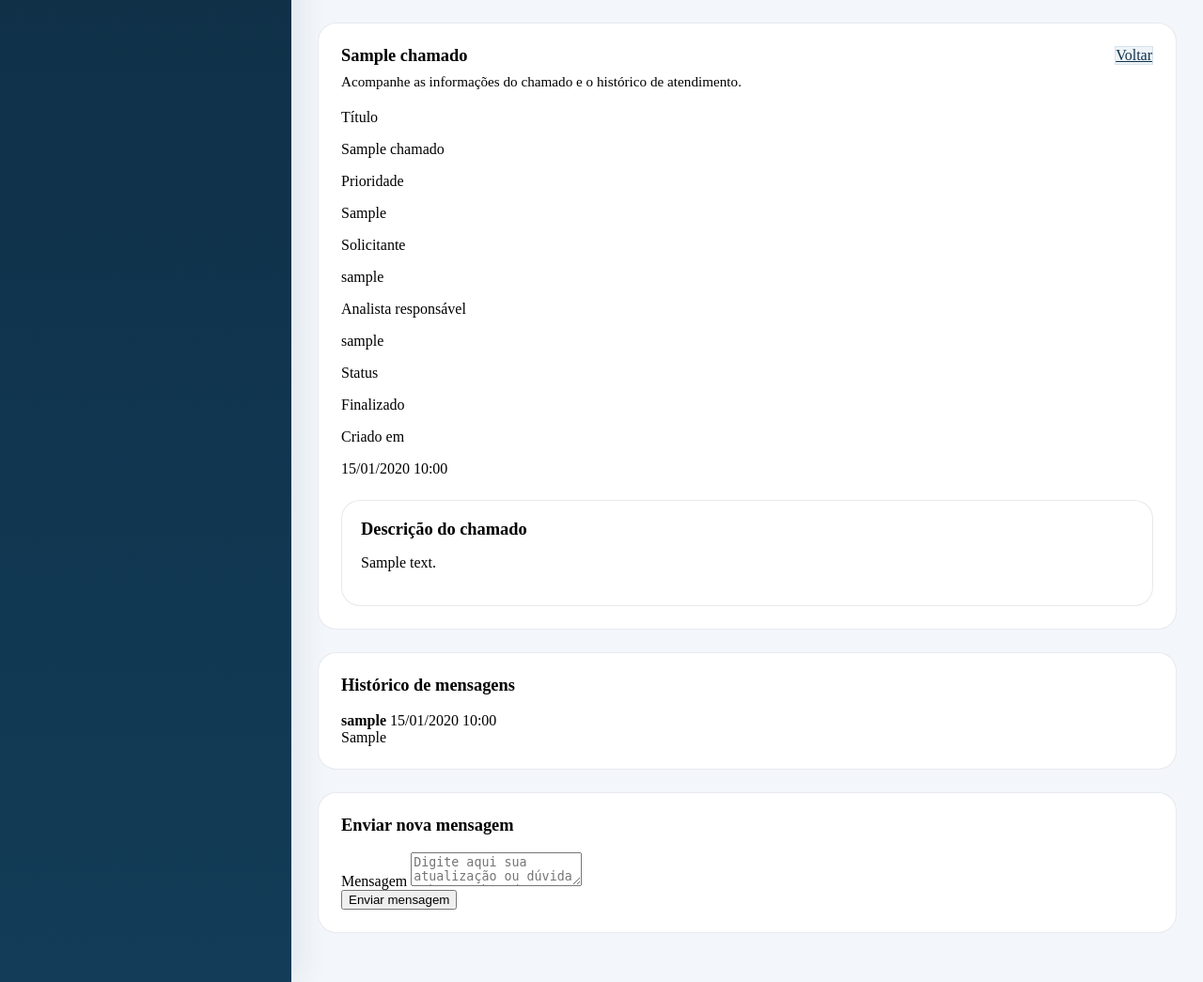
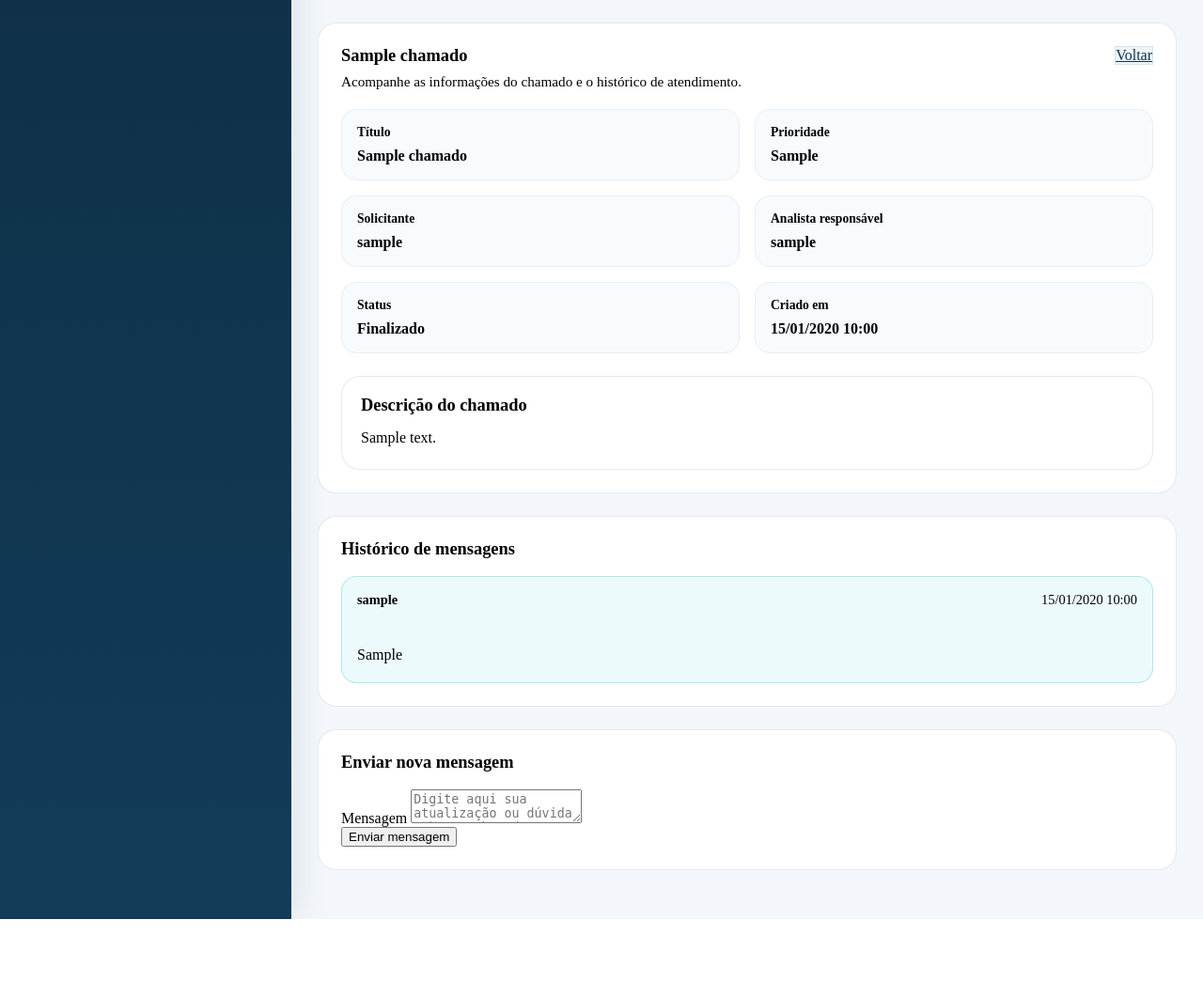
Before and after one commit to clawdyno0-png/sistema-chamados, a Flask app: page /chamados/1 in a window 1280 px wide. Shown: the part 129-1174 px from the top of the page at 94% size. After the commit the page ends 1107 px from the top, so only its background shows below. Run offline with Flask 3, Linux system fonts and the light colour scheme; a user stored in the database is signed in; tables that the repository leaves empty hold one stand-in row (values such as "Sample post").

Commit message:
Update style.css

```diff
--- a/static/style.css
+++ b/static/style.css
@@ -179,6 +179,76 @@
   flex-wrap: wrap;
 }
 
+/* ---------- DETALHE DO CHAMADO ---------- */
+.detail-grid {
+  display: grid;
+  grid-template-columns: repeat(2, minmax(220px, 1fr));
+  gap: 16px;
+}
+
+.detail-card {
+  background: #f8fbfd;
+  border: 1px solid #e7eef5;
+  border-radius: 16px;
+  padding: 16px;
+}
+
+.detail-label {
+  display: block;
+  font-size: 0.85rem;
+  color: var(--text-secondary);
+  font-weight: 600;
+  margin-bottom: 8px;
+}
+
+.detail-value {
+  margin: 0;
+  font-size: 1rem;
+  color: var(--text-primary);
+  font-weight: 600;
+}
+
+.detail-description {
+  margin: 0;
+  color: var(--text-primary);
+  line-height: 1.7;
+  white-space: pre-line;
+}
+
+.messages-list {
+  display: flex;
+  flex-direction: column;
+  gap: 14px;
+}
+
+.message-item {
+  background: #f8fbfd;
+  border: 1px solid #e7eef5;
+  border-radius: 16px;
+  padding: 16px;
+}
+
+.message-own {
+  border-color: rgba(20, 184, 196, 0.28);
+  background: rgba(20, 184, 196, 0.08);
+}
+
+.message-meta {
+  display: flex;
+  justify-content: space-between;
+  gap: 12px;
+  flex-wrap: wrap;
+  margin-bottom: 10px;
+  font-size: 0.9rem;
+  color: var(--text-secondary);
+}
+
+.message-text {
+  color: var(--text-primary);
+  line-height: 1.65;
+  white-space: pre-line;
+}
+
 /* ---------- RESPONSIVIDADE DO LAYOUT INTERNO ---------- */
 @media (max-width: 1100px) {
   .dashboard-grid {
@@ -206,6 +276,12 @@
   }
 }
 
+@media (max-width: 700px) {
+  .detail-grid {
+    grid-template-columns: 1fr;
+  }
+}
+
 @media (max-width: 640px) {
   .dashboard-grid {
     grid-template-columns: 1fr;
```
